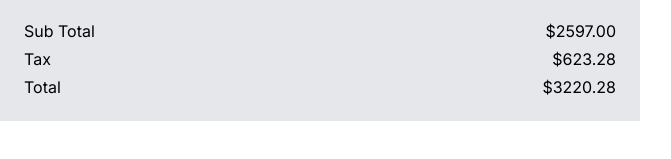
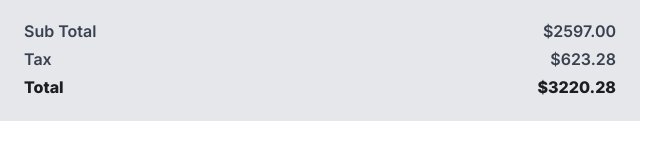
Before and after one commit to dev-RonnieTR/device-shop-checkout, a plain HTML site: page index.html in a window 1280 px wide. Shown: the part 591-750 px from the top of the page, 0-671 px from the left. Drawn offline with Linux system fonts and the light colour scheme.

Commit message:
Style typography of billing section

```diff
--- a/styles.css
+++ b/styles.css
@@ -137,3 +137,16 @@ button {
     font-size: var(--font-size-1);
     padding: var(--input-padding);
 }
+
+/* TYPOGRAPHY */
+.sub-total, .tax {
+    color: var(--color-2);
+    font-weight: 600;
+}
+.total {
+    color: var(--color-1);
+    font-weight: 800;
+}
+.sub-total, .tax, .total {
+    font-size: var(--font-size-1);
+}
```
